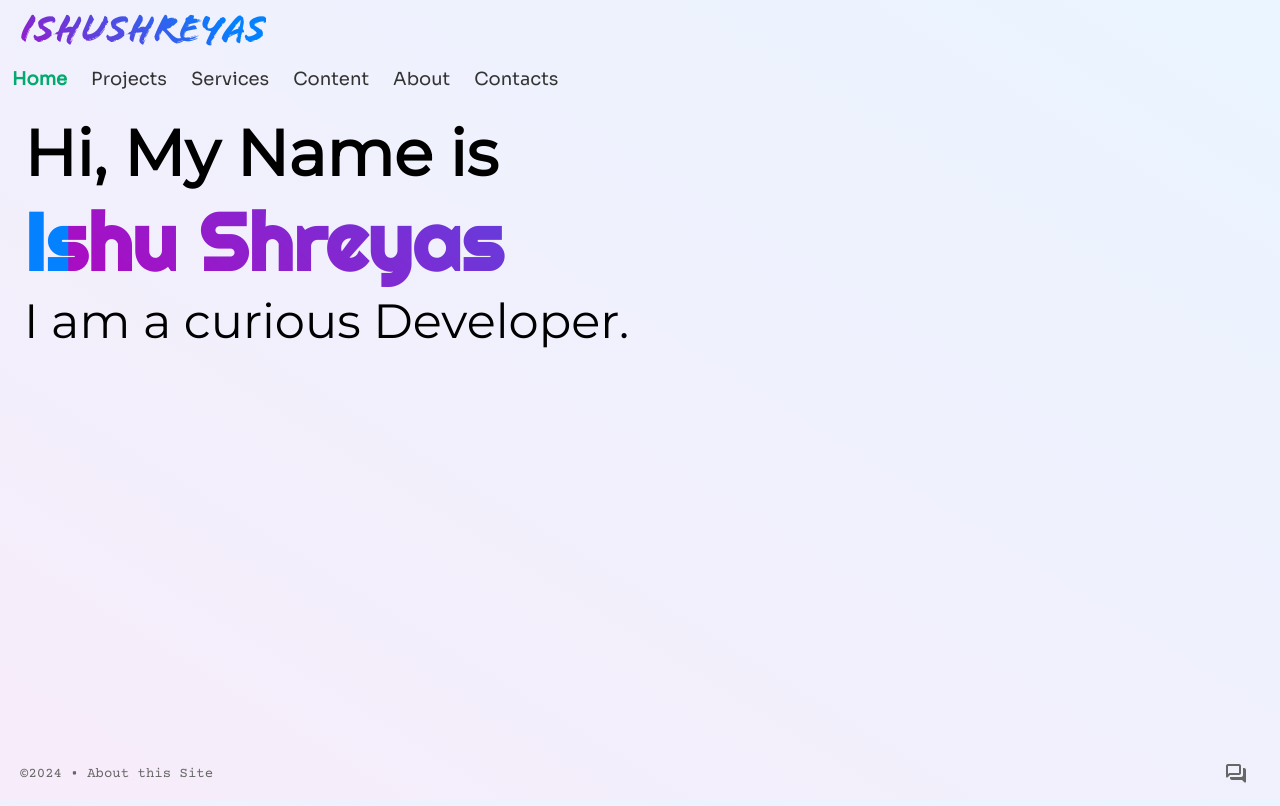
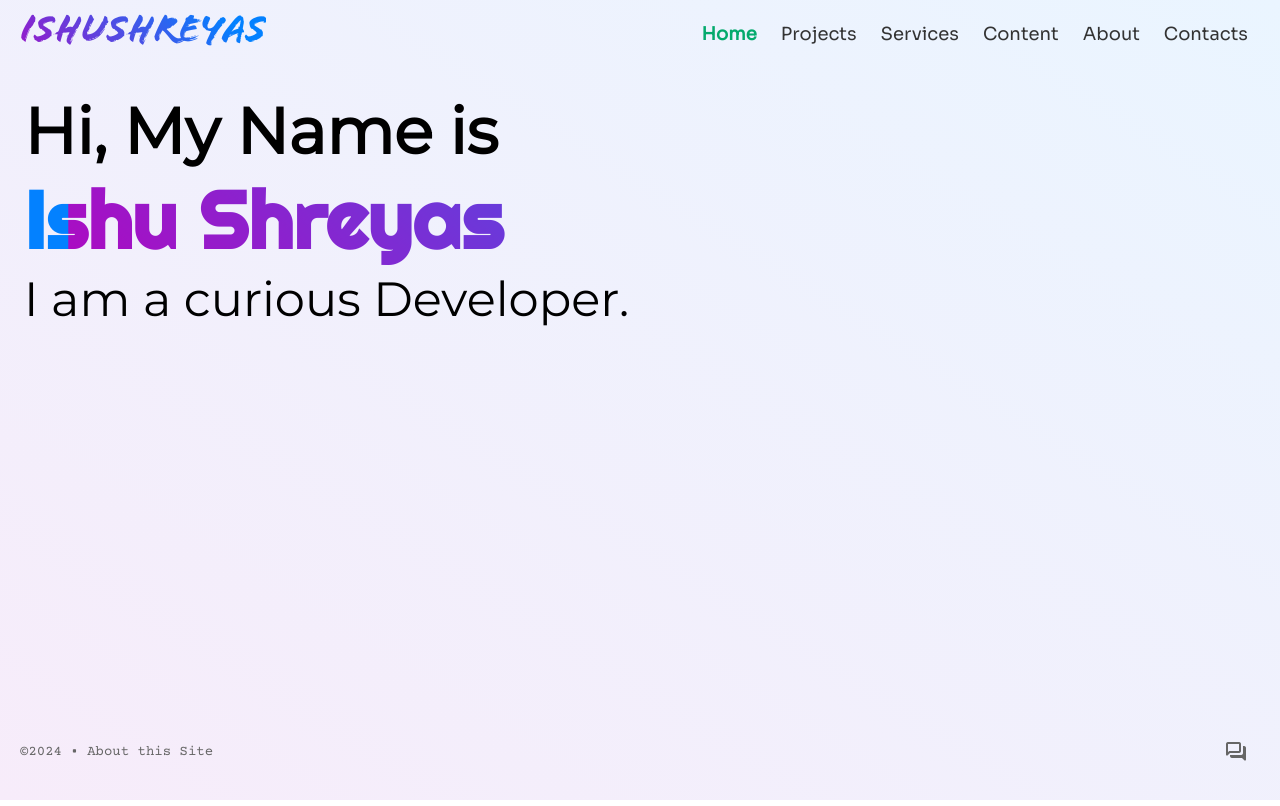
Before and after one commit to ishushreyas/ishushreyas, a React (Vite) app in the folder frontend/: page / in a window 1280 px wide. Built offline with nearby package versions, Linux system fonts and the light colour scheme.

Commit message:
Update Header.jsx

```diff
--- a/frontend/src/components/Header.jsx
+++ b/frontend/src/components/Header.jsx
@@ -49,8 +49,7 @@ const Header = () => {
   };
 
   return (
-    <header>
-      <div className={`header ${scrollYValue > 0 ? "scrolled" : ""}`}>
+    <header className={`header ${scrollYValue > 0 ? "scrolled" : ""}`}>
       <NavLink className="t-7 logo text-grad" to="/">{isMobile ? "is" : "ishushreyas"}</NavLink>
       <div
         className="toggle-button"
@@ -61,7 +60,6 @@ const Header = () => {
         <span className="material-symbols-rounded c-1 p-1">
           {isOpen ? "close" : "menu"}
         </span>
-      </div>
       </div>
       <nav id="navigation" onClick={handleNavClick} className={`nav ${isOpen ? "open" : ""}`}>
         <ul>
```
